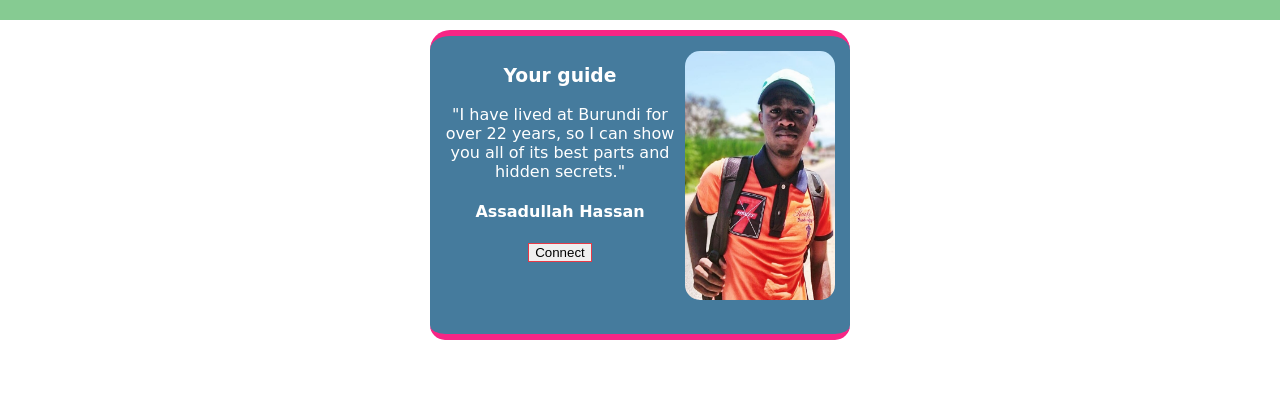
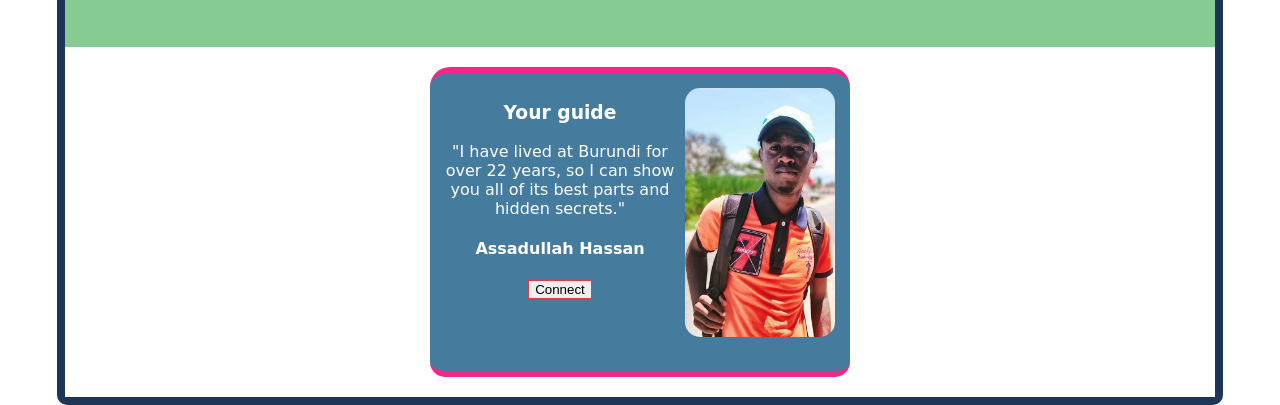
Before and after one commit to assadullahhassan/home-town, a website built with Vite: page index.html in a window 1280 px wide. Shown: the part 1006-1411 px from the top of the page. Before the commit the page ends 1356 px from the top, so only its background shows below. Built offline with nearby package versions, Linux system fonts and the light colour scheme; a web font is replaced by a local one.

Commit message:
width change on body

```diff
--- a/styles.css
+++ b/styles.css
@@ -12,6 +12,11 @@
     margin: 0;
     text-align: center;
     font-family: "Playwrite NZ Basic", cursive;
+    width: 1150px;
+    display: block;
+    margin: 0 auto;
+    border: 8px solid #1D3557;
+    border-radius: 10px;
 }
 
 #hero-section {
@@ -78,7 +83,7 @@
 
 #guide-section {
     background-color: white;
-    padding: 10px;
+    padding: 20px;
 }
 
 .card {
```
